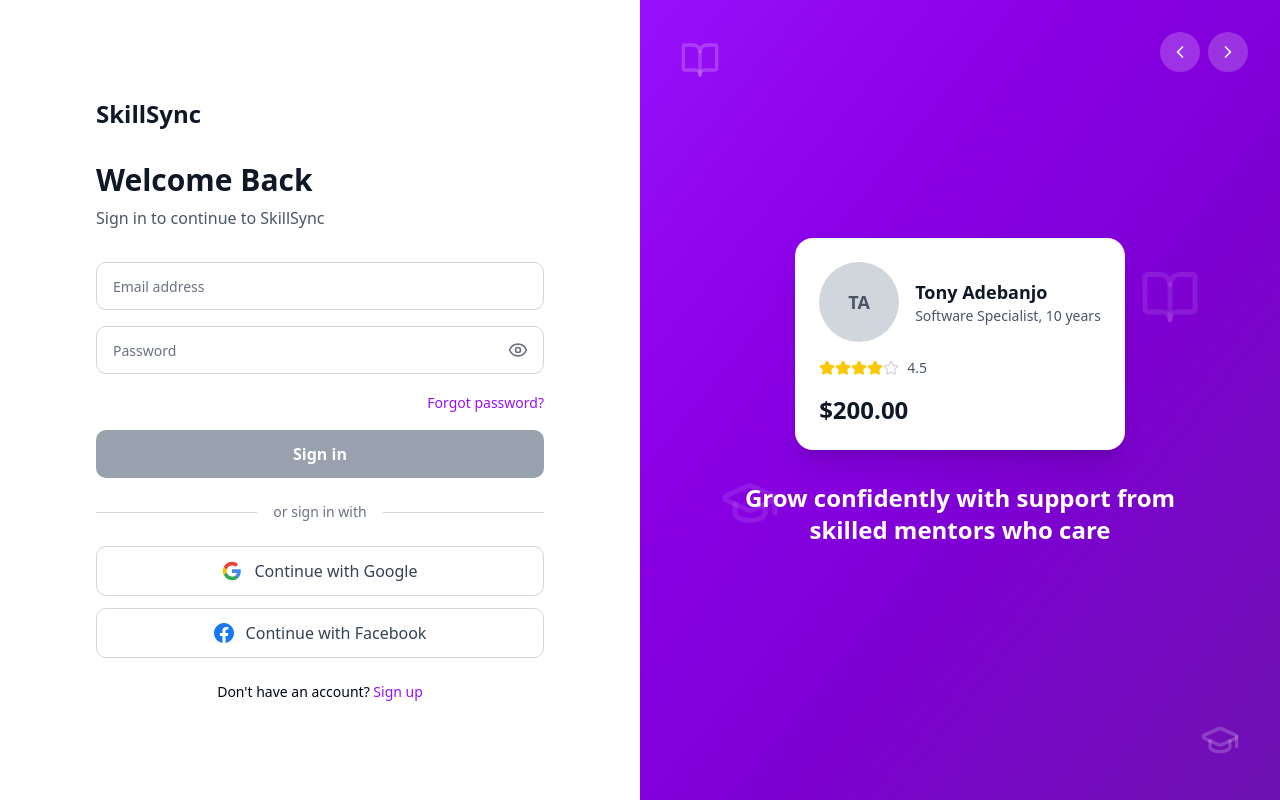
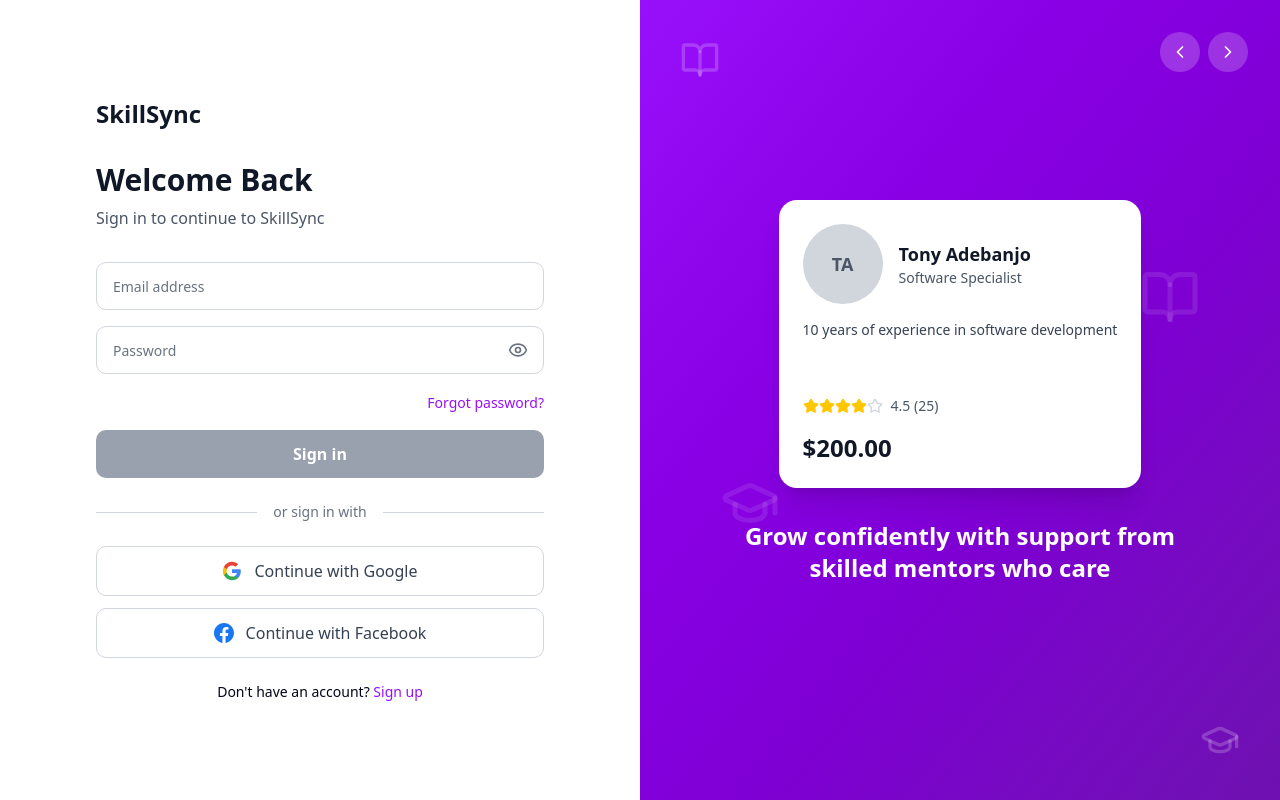
Before and after one commit to MentoNest/skillsync_frontend, a Next.js app: page /login in a window 1280 px wide. Shown: the top 800 px of the page. Built offline with nearby package versions, Linux system fonts and the light colour scheme.

Commit message:
Fixed landing page optimization with some serious metrics.

```diff
--- a/app/(public)/layout.tsx
+++ b/app/(public)/layout.tsx
@@ -4,8 +4,10 @@ export default function PublicLayout({
   children: React.ReactNode;
 }) {
   return (
-    <div className="min-h-screen">
-      <main>{children}</main>
+    <div className="min-h-screen flex flex-col">
+      <main className="flex-1 flex flex-col" id="main-content">
+        {children}
+      </main>
     </div>
   );
 }
--- a/app/(public)/page.tsx
+++ b/app/(public)/page.tsx
@@ -1,15 +1,31 @@
+import dynamic from 'next/dynamic';
 import Hero from "../components/hero";
-import FeaturedMentor from "../components/featured-mentor";
-import WhyChoose from "../components/why-choose";
-import Testimonials from "../components/testimonials";
+
+// Dynamically import below-fold components to reduce initial payload
+const FeaturedMentor = dynamic(() => import("../components/featured-mentor"), {
+  loading: () => <div className="h-96 bg-gray-100 animate-pulse rounded-lg"></div>
+});
+
+const SkillSyncFeatures = dynamic(() => import("../components/why-choose"), {
+  loading: () => <div className="h-96 bg-gray-100 animate-pulse rounded-lg"></div>
+});
+
+const LearningPathSection = dynamic(() => import("../components/mentor-showcase").then(mod => ({ default: mod.MentorShowcase })), {
+  loading: () => <div className="h-96 bg-gray-100 animate-pulse rounded-lg"></div>
+});
+
+const Testimonials = dynamic(() => import("../components/testimonials"), {
+  loading: () => <div className="h-96 bg-gray-100 animate-pulse rounded-lg"></div>
+});
 
 export default function HomePage() {
   return (
     <main id="main-content" className="min-h-screen">
       <Hero />
       <FeaturedMentor />
+      <SkillSyncFeatures />
+      <LearningPathSection />
       <Testimonials />
-      <WhyChoose />
     </main>
   );
 }
--- a/app/components/AuthLayout.tsx
+++ b/app/components/AuthLayout.tsx
@@ -68,9 +68,10 @@ export default function AuthLayout({
         <div className="mb-8">
           <MentorCard
             name="Tony Adebanjo"
-            title="Software Specialist"
-            experience="10 years"
+            role="Software Specialist"
+            description="10 years of experience in software development"
             rating={4.5}
+            reviewCount={25}
             price="$200.00"
             initials="TA"
           />
--- a/app/components/MentorCard.tsx
+++ b/app/components/MentorCard.tsx
@@ -1,10 +1,12 @@
 import { Star } from "lucide-react"
+import Image from "next/image"
 
 interface MentorCardProps {
   name: string
-  title: string
-  experience: string
+  role: string
+  description: string
   rating: number
+  reviewCount: number
   price: string
   imageSrc?: string
   initials?: string
@@ -12,45 +14,57 @@ interface MentorCardProps {
 
 export default function MentorCard({
   name,
-  title,
-  experience,
+  role,
+  description,
   rating,
+  reviewCount,
   price,
   imageSrc,
   initials
 }: MentorCardProps) {
   return (
-    <div className="bg-white rounded-2xl p-6 max-w-sm mx-auto shadow-xl">
+    <div className="bg-white rounded-2xl p-6 max-w-sm mx-auto shadow-xl h-72 flex flex-col">
       <div className="flex items-center mb-4">
         {imageSrc ? (
-          <img
+          <div className="w-20 h-20 rounded-full overflow-hidden mr-4 flex-shrink-0">
+            <Image
               src={imageSrc}
               alt={name}
-            className="w-20 h-20 rounded-full object-cover mr-4"
+              width={80}
+              height={80}
+              className="w-full h-full object-cover"
+              quality={75}
+              loading="lazy"
+              sizes="(max-width: 768px) 100vw, (max-width: 1200px) 50vw, 33vw"
             />
+          </div>
         ) : (
-          <div className="w-20 h-20 rounded-full bg-gray-300 mr-4 flex items-center justify-center">
+          <div className="w-20 h-20 rounded-full bg-gray-300 mr-4 flex items-center justify-center flex-shrink-0">
             <span className="text-gray-600 text-lg font-semibold">{initials}</span>
           </div>
         )}
-        <div>
-          <h3 className="font-bold text-lg text-gray-900">{name}</h3>
-          <p className="text-gray-600 text-sm">{title}, {experience}</p>
+        <div className="min-w-0 flex-1">
+          <h3 className="font-bold text-lg text-gray-900 truncate">{name}</h3>
+          <p className="text-gray-600 text-sm truncate">{role}</p>
         </div>
       </div>
 
+      <p className="text-gray-700 text-sm mb-4 line-clamp-2 flex-1">{description}</p>
+
       {/* Rating */}
-      <div className="flex items-center mb-4">
+      <div className="flex items-center justify-between mb-4">
+        <div className="flex items-center">
           <div className="flex">
             {[1, 2, 3, 4, 5].map((star) => (
               <Star
                 key={star}
                 size={16}
-              className={star <= rating ? "fill-yellow-400 text-yellow-400" : "text-gray-300"}
+                className={star <= Math.floor(rating) ? "fill-yellow-400 text-yellow-400" : "text-gray-300"}
               />
             ))}
           </div>
-        <span className="ml-2 text-sm text-gray-600">{rating}</span>
+          <span className="ml-2 text-sm text-gray-600">{rating} ({reviewCount})</span>
+        </div>
       </div>
 
       {/* Price */}
--- a/app/components/mentor-showcase.tsx
+++ b/app/components/mentor-showcase.tsx
@@ -1,6 +1,6 @@
 'use client'
 
-import { MentorCard} from './MentorCard'
+import MentorCard from './MentorCard'
 
 const mentors = [
   {
@@ -87,10 +87,9 @@ export function MentorShowcase() {
           </p>
         </div>
 
-        {/* Mentor Grid */}
         <div className="grid grid-cols-1 md:grid-cols-2 lg:grid-cols-3 gap-6 md:gap-8">
           {mentors.map((mentor) => (
-            <MentorCard key={mentor.id} {...mentor} />
+            <MentorCard key={mentor.id} {...mentor} imageSrc={mentor.image} />
           ))}
         </div>
       </div>
--- a/app/components/why-choose.tsx
+++ b/app/components/why-choose.tsx
@@ -48,7 +48,7 @@ export default function WhyChoose() {
               className="flex flex-col items-center text-center"
             >
               <div
-                className={`mb-6 flex h-20 w-20 items-center justify-center rounded-full shadow-md ${benefit.accentBg}`}
+                className={`mb-6 flex h-20 w-20 items-center justify-center rounded-full shadow-md flex-shrink-0 ${benefit.accentBg}`}
               >
                 <benefit.icon className={`h-9 w-9 ${benefit.accentIcon}`} />
               </div>
--- a/app/layout.tsx
+++ b/app/layout.tsx
@@ -1,7 +1,7 @@
 import type { Metadata } from "next";
 import { Geist, Geist_Mono } from "next/font/google";
+import dynamic from 'next/dynamic';
 import "./globals.css";
-import Footer from "./components/footer";
 
 const geistSans = Geist({
   variable: "--font-geist-sans",
@@ -13,9 +13,27 @@ const geistMono = Geist_Mono({
   subsets: ["latin"],
 });
 
+// Dynamically import Footer for better performance
+const Footer = dynamic(() => import("./components/footer"), {
+  loading: () => <div className="h-32 bg-gray-100 animate-pulse"></div>
+});
+
 export const metadata: Metadata = {
   title: "SkillSync - Mentorship Platform",
   description: "A blockchain-powered mentorship platform",
+  viewport: {
+    width: 'device-width',
+    initialScale: 1,
+    maximumScale: 1,
+    userScalable: false,
+  },
+  other: {
+    'theme-color': '#9333ea',
+    'mobile-web-app-capable': 'yes',
+    'apple-mobile-web-app-capable': 'yes',
+    'apple-mobile-web-app-status-bar-style': 'default',
+    'apple-mobile-web-app-title': 'SkillSync',
+  },
 };
 
 export default function RootLayout({
```
Lines whose indentation alone changed are shown as unchanged.
